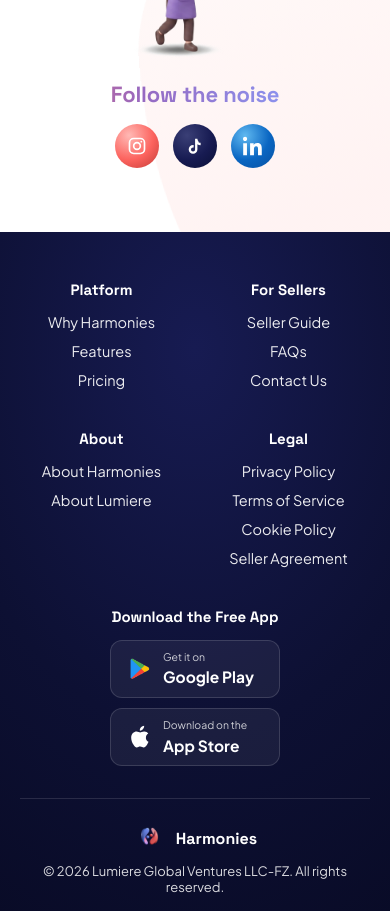
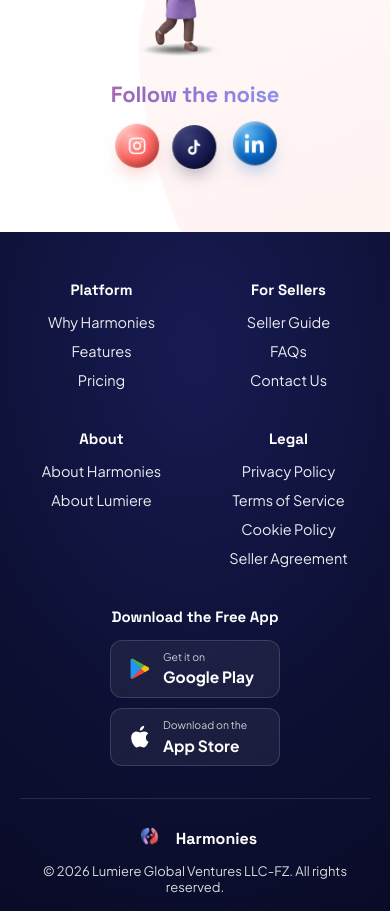
Before and after one commit to tareqballan/harmonies.ae, a React (Vite) app: page / in a window 390 px wide. Shown: the part 8480-9391 px from the top of the page. Built offline with nearby package versions, Linux system fonts and the light colour scheme; no server answers.

Commit message:
Keep social icon float animation and shadows on mobile, matching desktop

```diff
--- a/src/components/FinalCTA/FinalCTA.module.css
+++ b/src/components/FinalCTA/FinalCTA.module.css
@@ -142,7 +142,6 @@
 
   .socialRow { justify-content: center; margin-top: 16px; }
   .socialButton { width: 44px; height: 44px; }
-  .social0, .social1, .social2 { animation: none; box-shadow: none; }
 }
 
 /* ---- local copies of shared keyframes from animations.css ----
```
